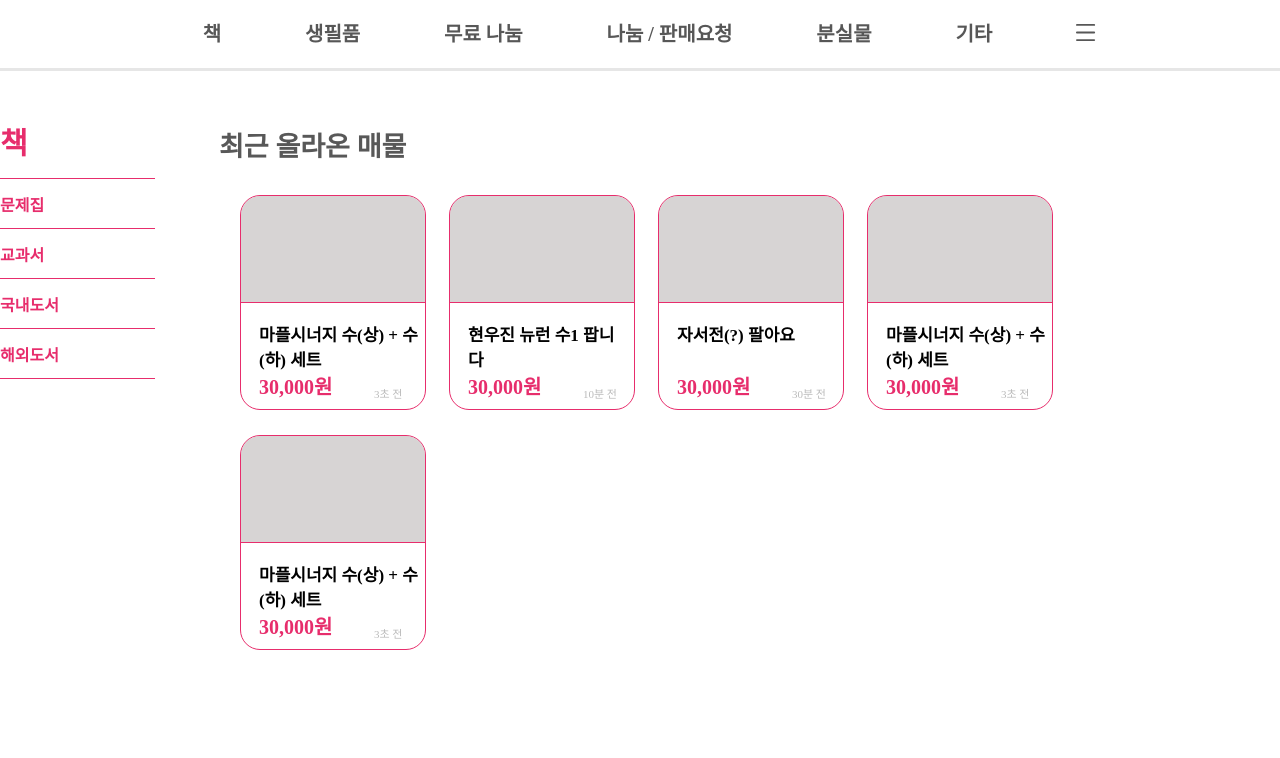
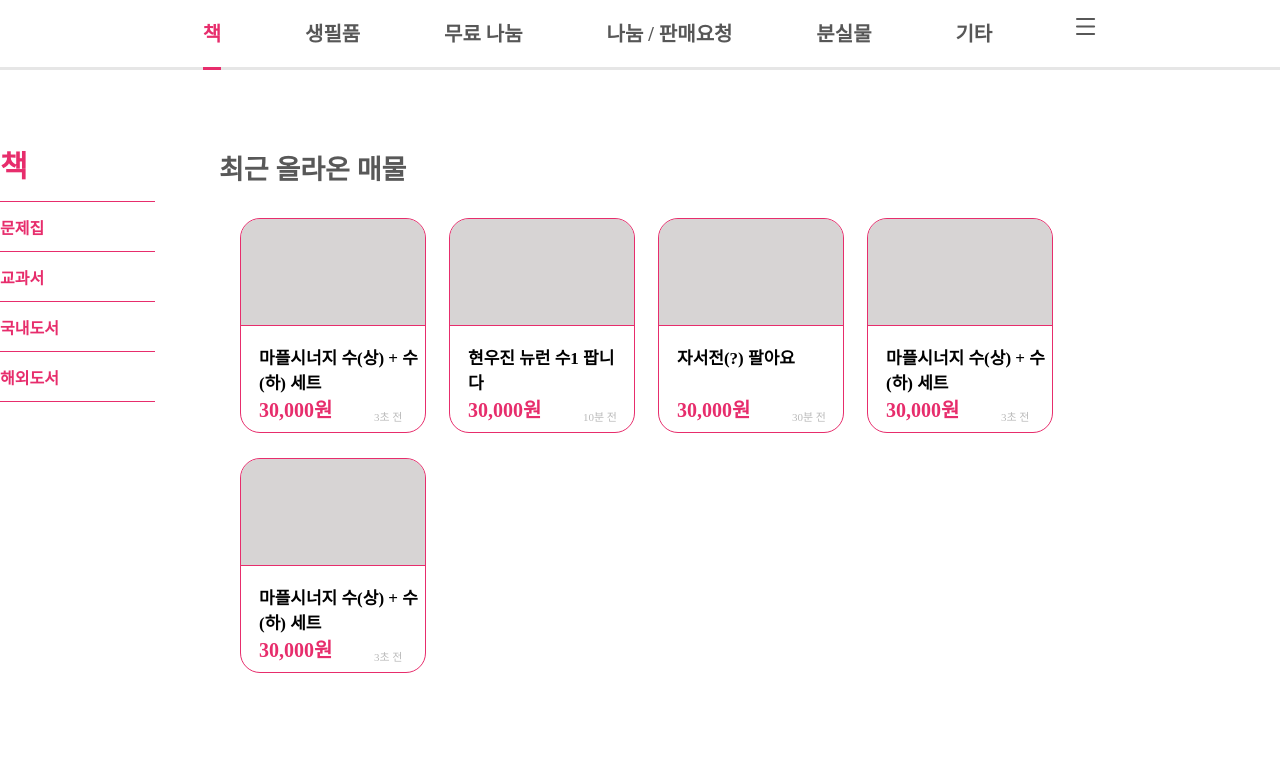
Before and after one commit to Irisong0818/DimiFlea, a plain HTML site: page index.html in a window 1280 px wide. Shown: the part 161-919 px from the top of the page. Before the commit the page ends 896 px from the top, so only its background shows below. Drawn offline with nearby package versions, Linux system fonts and the light colour scheme; a web font is replaced by a local one.

Commit message:
수정수정

```diff
--- a/index.html
+++ b/index.html
@@ -38,16 +38,16 @@
     <div id="category">
         <div id="category-items">
             <p>     </p>
-            <p>책</p>
+            <p class="category-selected">책</p>
             <p>생필품</p>
             <p>무료 나눔</p>
             <p>나눔 / 판매요청</p>
             <p>분실물</p>
             <p>기타</p>
-            <img src="see_detail.svg" width="20">
+            <img src="see_detail.svg" width="20" style="height: 100%;">
         </div>
     </div>
-    <hr style="border: none; height: 3px; margin-top: 86px; background-color: #E6E6E6;">
+    <hr style="border: none; height: 3px; margin-top: 86px; background-color: #E6E6E6; position:relative; bottom: 24px;">
     <div class="container">
         <div class="book-type">
             <div class="type-list selected">
--- a/main.css
+++ b/main.css
@@ -55,6 +55,7 @@ header{
     justify-content: space-evenly;
     margin-left: 35px;
     margin-right: 100px;
+    cursor: pointer;
 }
 #category p{
     color: #575757;
@@ -138,3 +139,10 @@ header{
     margin: 85px;
     gap: 25px;
 }
+.category-selected{
+    position: relative;
+    color:#E72D6C !important;
+    border-bottom: 3px solid #E72D6C;
+    padding-bottom: 20px;
+    z-index: 2;
+}
--- a/mint.js
+++ b/mint.js
@@ -1,6 +1,22 @@
 $(function(){
     $(".type-list").click(function(){
-    $(".selected").removeClass("selected")
-    $(this).addClass("selected")
+        $(".selected").removeClass("selected")
+        $(this).addClass("selected")
+    })
+
+    $("#category-items>p").click(function(){
+        $(".category-selected").removeClass("category-selected")
+        $(this).addClass("category-selected")
+    })
+
 })
-})
+
+
+
+//html
+
+
+//function add(a, b){
+//    return a + b
+//}
+//const add = (a,b) => a + b
```
